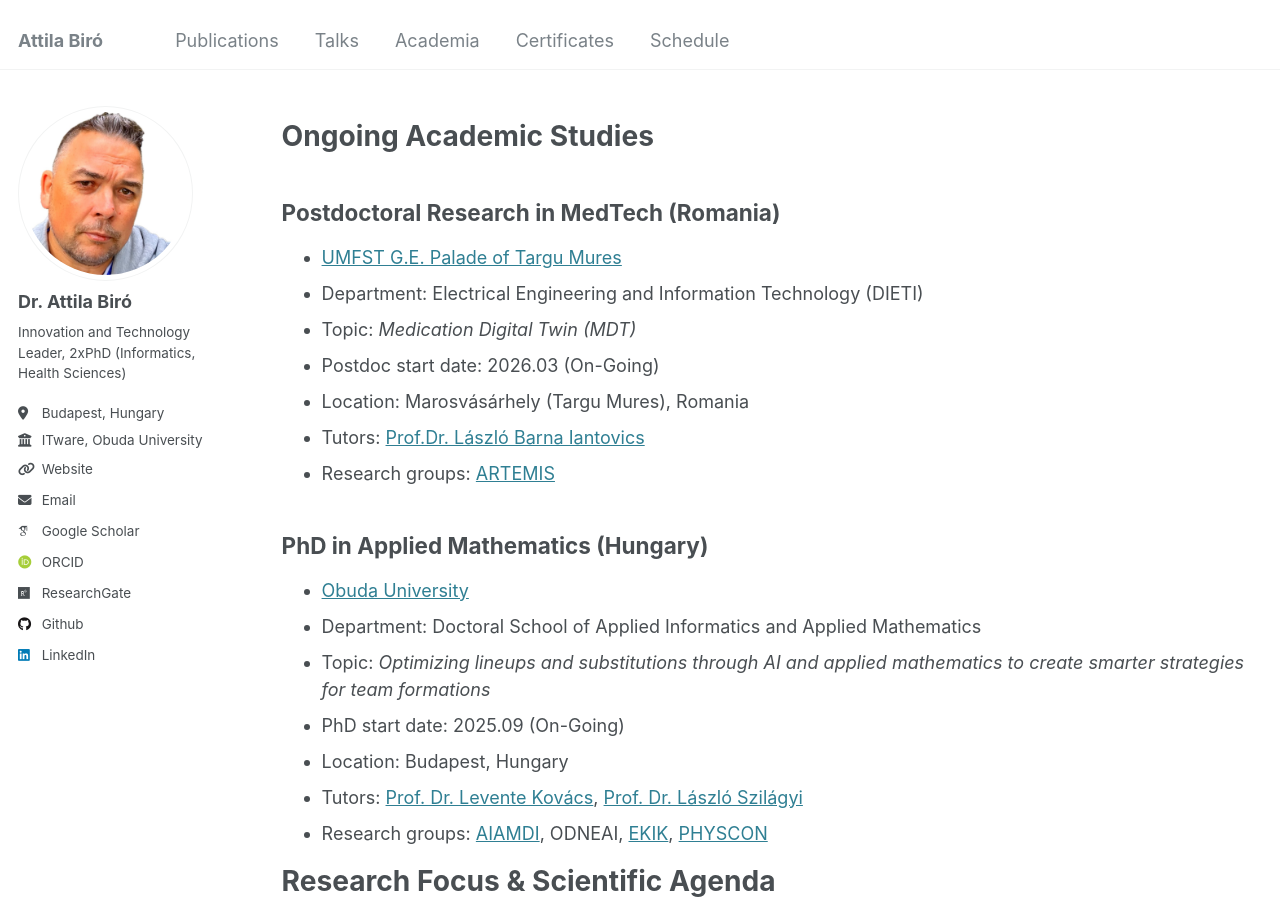
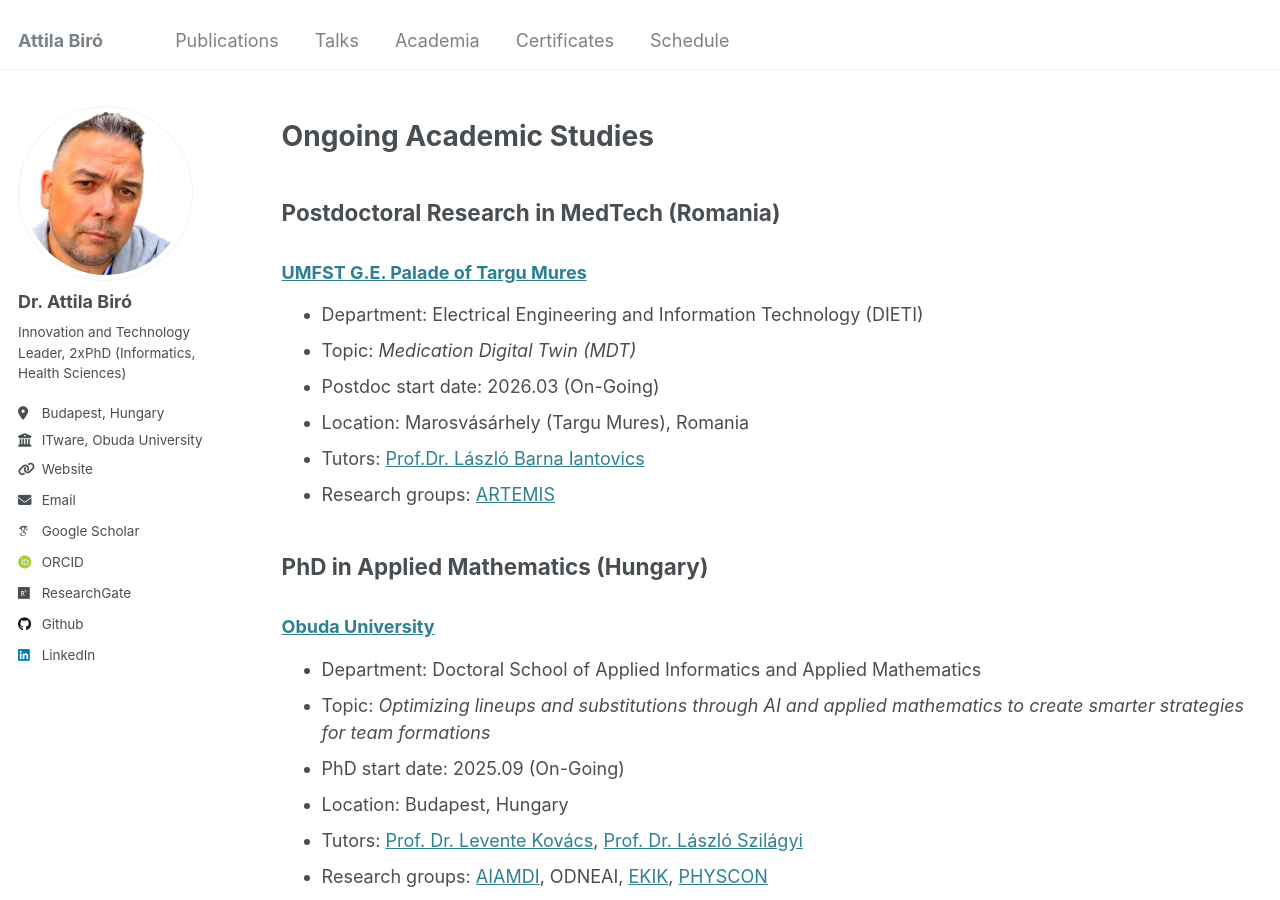
Before and after one commit to biroka/biroka.github.io, a Jekyll site: the page built from _pages/academia.md, in a window 1280 px wide and 900 px high. Built offline with Jekyll 4.4.1, drawn with Linux system fonts in a browser that asks for light colours; some web fonts are replaced.

```diff
--- a/_pages/academia.md
+++ b/_pages/academia.md
@@ -7,10 +7,8 @@ author_profile: true
 
 
 # Ongoing Academic Studies
-
 ## Postdoctoral Research in MedTech (Romania)
-
-*  <a target="_new" href="https://www.umfst.ro/">UMFST G.E. Palade of Targu Mures</a>
+### <a target="_new" href="https://www.umfst.ro/">UMFST G.E. Palade of Targu Mures</a>
 * Department: Electrical Engineering and Information Technology (DIETI)
 * Topic: _Medication Digital Twin (MDT)_
 * Postdoc start date: 2026.03 (On-Going)
@@ -19,8 +17,7 @@ author_profile: true
 * Research groups: <a target="_new" href="https://artemis.umfst.ro/">ARTEMIS</a>
 
 ## PhD in Applied Mathematics (Hungary)
-
-*  <a target="_new" href="https://www.uni-obuda.hu/">Obuda University</a>
+### <a target="_new" href="https://www.uni-obuda.hu/">Obuda University</a>
 * Department: Doctoral School of Applied Informatics and Applied Mathematics
 * Topic: _Optimizing lineups and substitutions through AI and applied mathematics to create smarter strategies for team formations_
 * PhD start date: 2025.09 (On-Going)
@@ -37,20 +34,17 @@ author_profile: true
 
 
 # Teaching activities
-
-## <a target="_new" href="https://www.umfst.ro/">UMFST G.E. Palade of Targu Mures</a> [UMFST]
+### <a target="_new" href="https://www.umfst.ro/">UMFST G.E. Palade of Targu Mures</a> [UMFST]
 * Location: Marosvásárhely (Targu Mures), Romania
 * Department of Electrical Engineering and Information Technology (DIETI)
 * Course: _Advanced Topics in Artificial Intelligence_
 * Period: Next Up
-
-## <a target="_new" href="https://ms.sapientia.ro/">Sapientia Hungarian University Of Transylvania</a> [EMTE]
+### <a target="_new" href="https://ms.sapientia.ro/">Sapientia Hungarian University Of Transylvania</a> [EMTE]
 * Location: Marosvásárhely (Targu Mures), Romania
 * Department of Mathematics and Computer Science (MIT)
 * Course: _Bioinformatics Algorithms_
 * Period: 2025/2026 (Semester I)
-
-## <a target="_new" href="https://www.umfst.ro/">UMFST G.E. Palade of Targu Mures</a> [UMFST]
+### <a target="_new" href="https://www.umfst.ro/">UMFST G.E. Palade of Targu Mures</a> [UMFST]
 * Location: Marosvásárhely (Targu Mures), Romania
 * Department of Electrical Engineering and Information Technology (DIETI)
 * Course: _Web Application Development_
```
